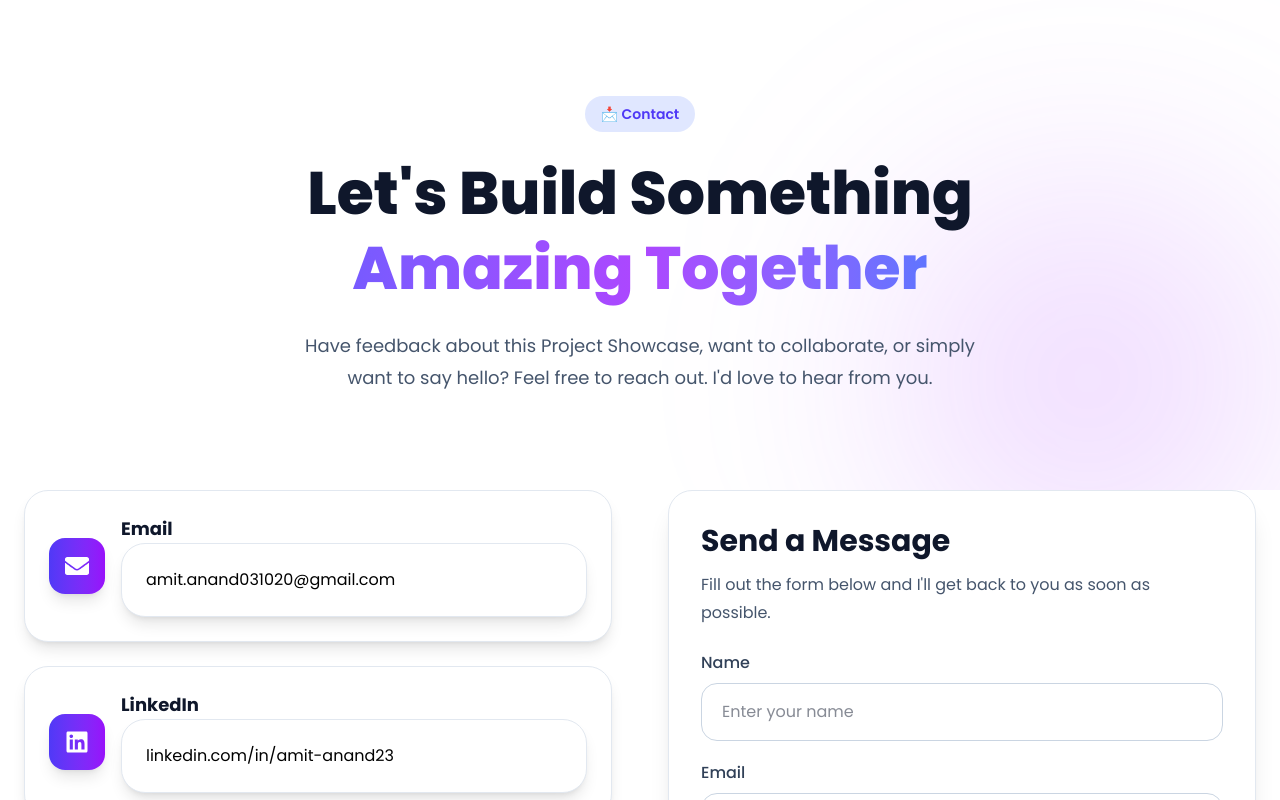
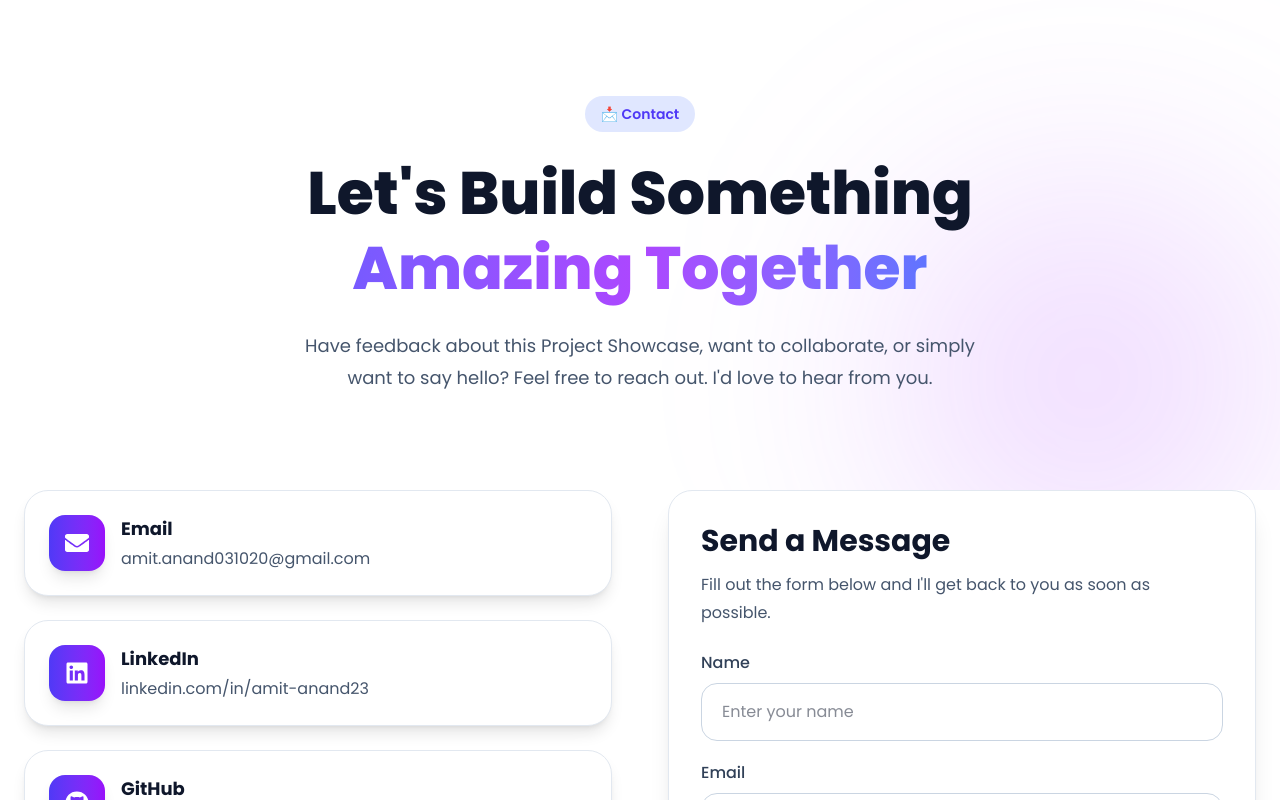
Before and after one commit to amit0526/project-showcase, a React (Vite) app: page /contact in a window 1280 px wide. Shown: the top 800 px of the page. Built offline with nearby package versions, Linux system fonts and the light colour scheme.

Commit message:
Refactor ContactInfo component for improved readability and consistency

```diff
--- a/src/components/contact/ContactInfo.jsx
+++ b/src/components/contact/ContactInfo.jsx
@@ -44,12 +44,9 @@ export default function ContactInfo() {
               >
                 {item.title}
               </h3>
-
               <p
-                className={`group flex flex-col items-start gap-4 sm:flex-row sm:items-center rounded-3xl border p-5 sm:p-6 shadow-lg transition-all duration-300 ${
-                 theme === "dark"
-              ? "border-slate-800 bg-slate-900 hover:border-indigo-500"
-    :           "border-slate-200 bg-white hover:border-indigo-400"
+                className={`mt-1 break-all text-sm sm:text-base ${
+                  theme === "dark" ? "text-slate-400" : "text-slate-600"
                 }`}
               >
                 {item.value}
```
